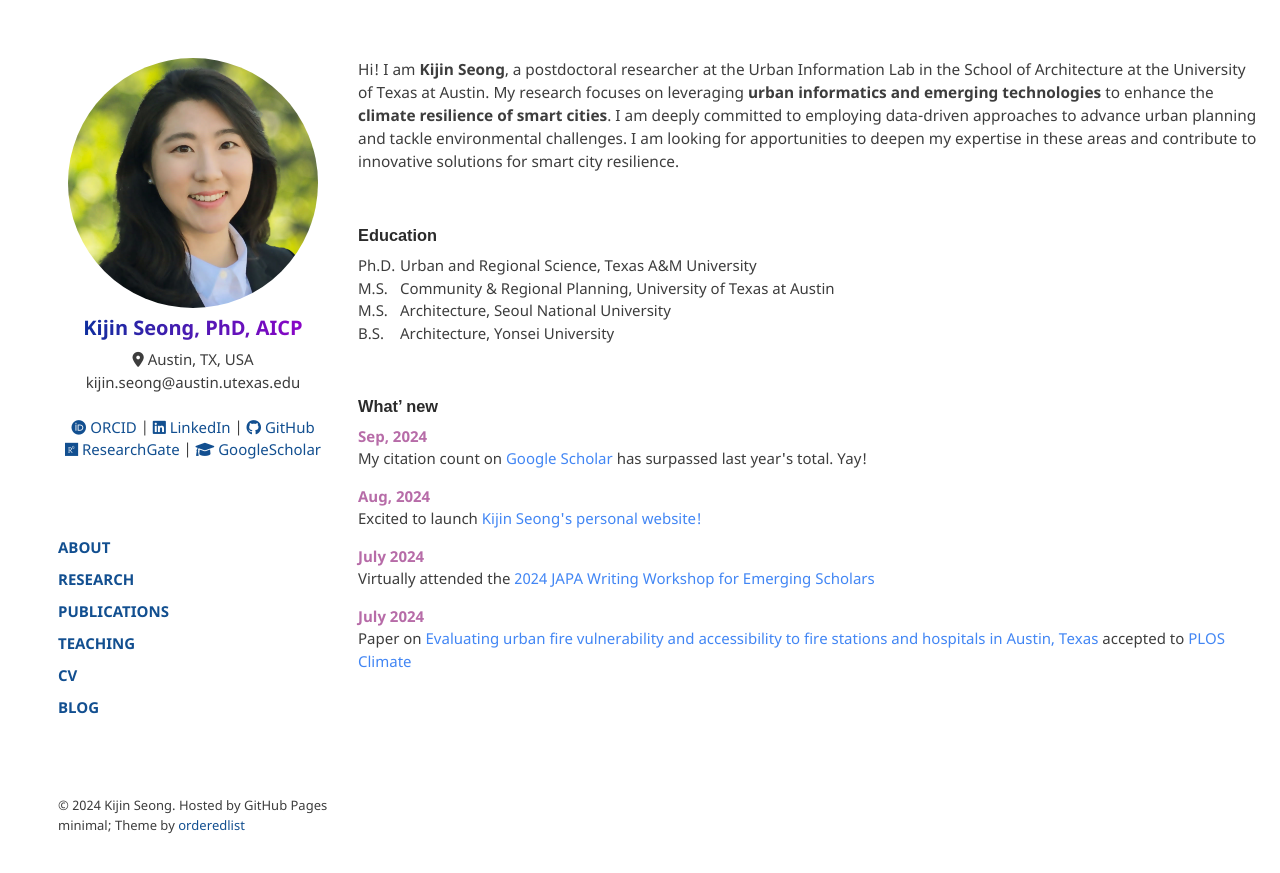
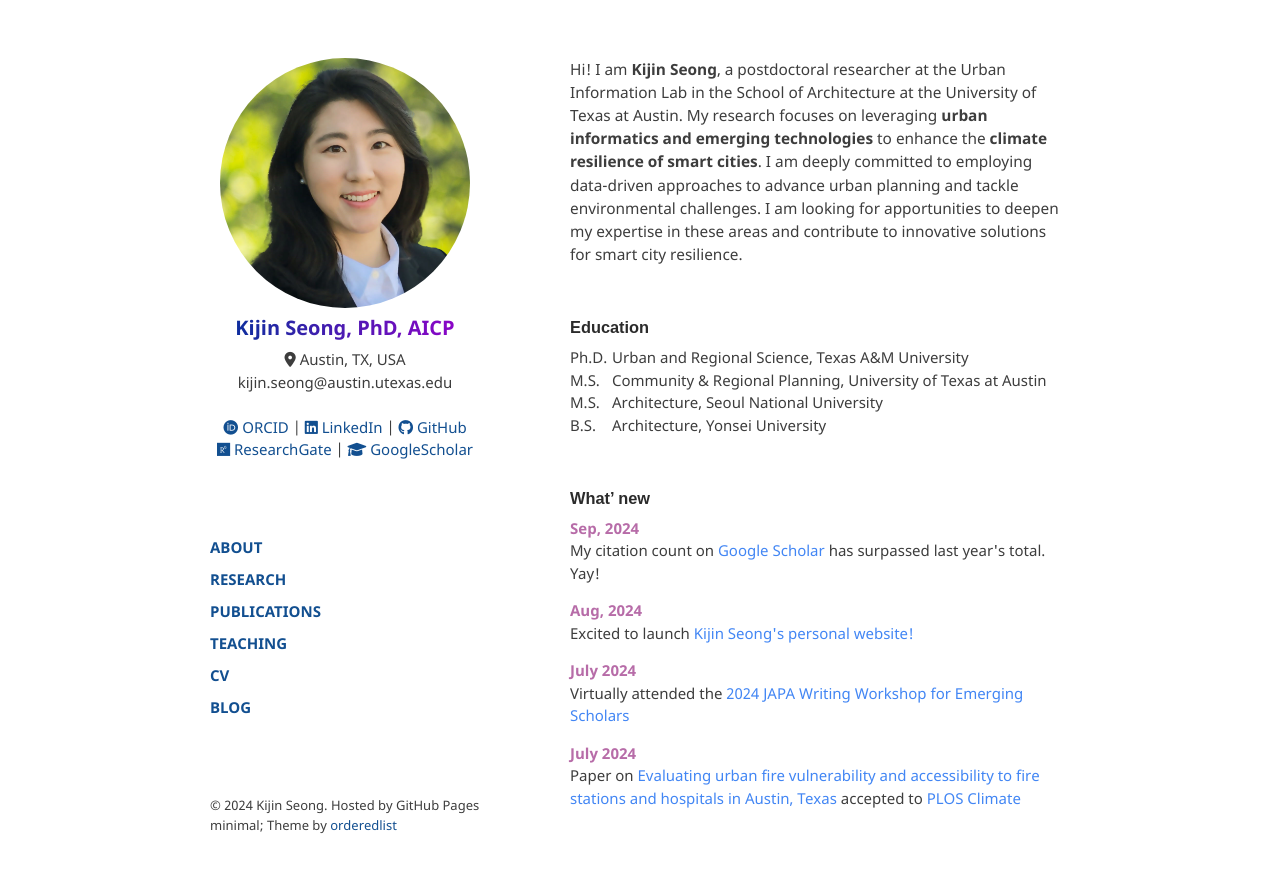
Before and after one commit to kijinseong/kijinseong.github.io, a Jekyll site: the page built from index.md, in a window 1280 px wide. Shown: the top 873 px of the page. Built offline with Jekyll 4.4.1, drawn with Linux system fonts in a browser that asks for light colours.

Commit message:
Changed style to (max-width)

```diff
--- a/assets/css/style.scss
+++ b/assets/css/style.scss
@@ -39,7 +39,7 @@ a:hover {
 // Newly added section widths.
 
 .wrapper {
-  width:1200px;
+  max-width:1200px;
   // left side is 270
   // 1200-270 = 930
   // 30px free room
@@ -47,7 +47,7 @@ a:hover {
 }
 
 section {
-  width:900px;
+  max-width:900px;
   float:right;
   padding-bottom:50px;
 }
```
